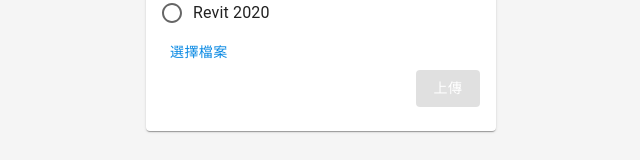
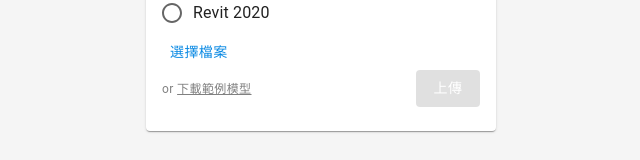
Before and after one commit to yuantsai1115/join-elements-frontend, a React (Create React App) app: page / in a window 1280 px wide. Shown: the part 272-432 px from the top of the page, without its empty margins (319-959 px from the left). Built offline with nearby package versions, Linux system fonts and the light colour scheme.

Commit message:
Add sample model

```diff
--- a/src/features/JoinElements/JoinElements.tsx
+++ b/src/features/JoinElements/JoinElements.tsx
@@ -114,7 +114,17 @@
                                 </Typography>
                             </label>
                         </FormControl>
-                        <Box sx={{ display: 'flex', justifyContent: 'right', verticalAlign: 'center' }}>
+
+                        <Box sx={{ display: 'flex', justifyContent: 'space-between', verticalAlign: 'center' }}>
+                            <Box sx={{ display: 'flex', marginTop: '10px' }}>
+                                <Typography variant="caption" component="div" color="gray">
+                                    or{' '}
+                                    <a href="./sample model.rvt" style={{ color: 'gray' }}>
+                                        下載範例模型
+                                    </a>
+                                </Typography>
+                            </Box>
+                            <Box sx={{ display: 'flex', justifyContent: 'space-between', verticalAlign: 'center' }}>
                                 {showProgress ? (
                                     <Box sx={{ marginRight: '15px' }} component={Stack} direction="column" justifyContent="center">
                                         <CircularProgress size={20} />
@@ -126,6 +136,8 @@
                                     上傳
                                 </Button>
                             </Box>
+                        </Box>
+
                         {!!workItemId ? (
                             <>
                                 <Divider sx={{ my: '20px' }} />
```
Also changed, not shown: 1 other file (tests, documents, lock files or other folders). Lines whose indentation alone changed are shown as unchanged.
